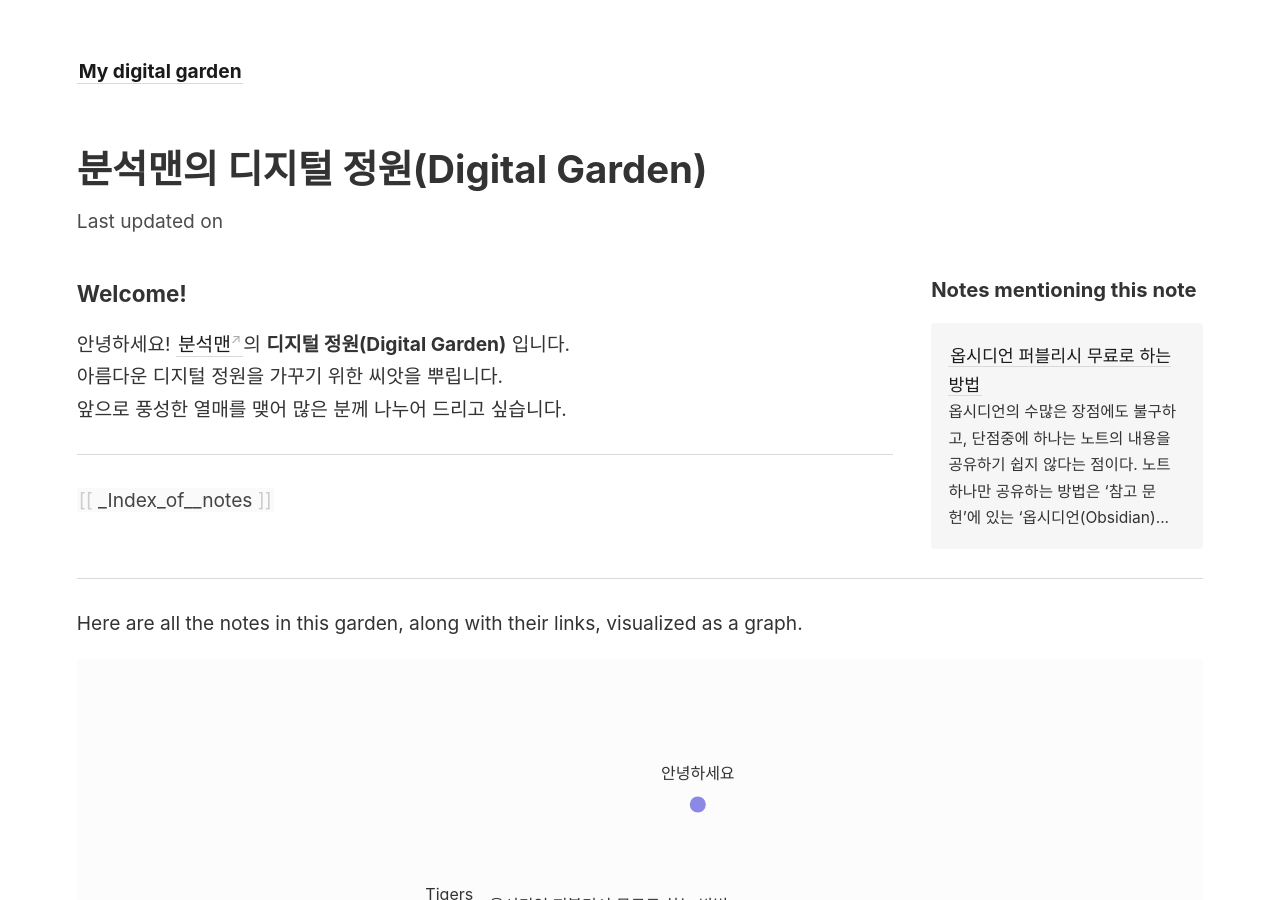
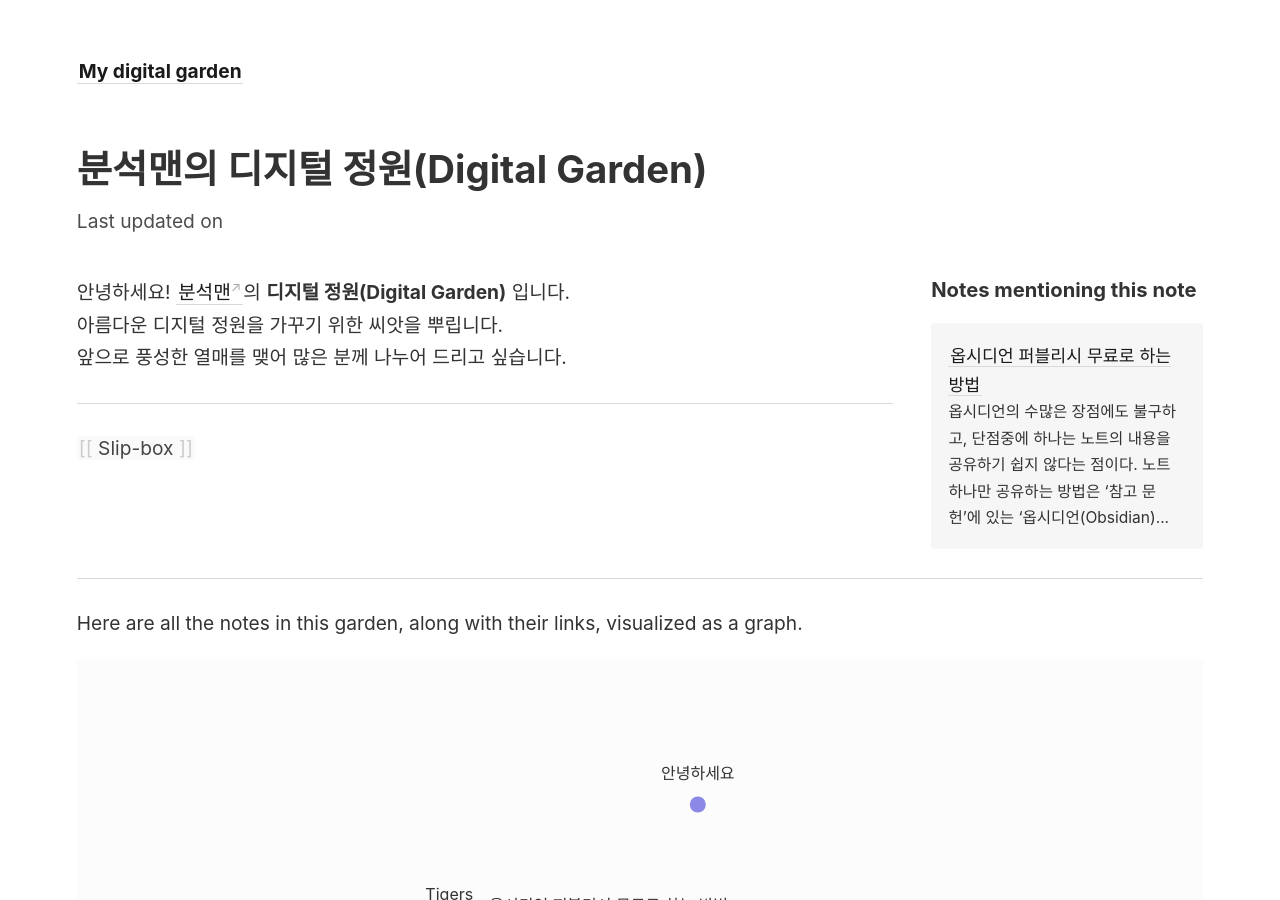
Before and after one commit to analysisman/secondbrain, a Jekyll site: the page built from _notes/Digital Garden.md, in a window 1280 px wide and 900 px high. Built offline with Jekyll 4.4.1, drawn with Linux system fonts in a browser that asks for light colours.

Commit message:
2022.05.09_DigitalGarden_Commit
MOC

```diff
--- a/_notes/Digital Garden.md
+++ b/_notes/Digital Garden.md
@@ -1,12 +1,9 @@
 ---
 title: 분석맨의 디지털 정원(Digital Garden)
 ---
-
-### Welcome!
-
 안녕하세요! [분석맨](https://kr.analysisman.com/)의 **디지털 정원(Digital Garden)** 입니다.<br>
 아름다운 디지털 정원을 가꾸기 위한 씨앗을 뿌립니다.<br>
 앞으로 풍성한 열매를 맺어 많은 분께 나누어 드리고 싶습니다.
 
 ---
-[[_Index_of__notes]]
+[[Slip-box]]
```
Also changed, not shown: 2 other files.
